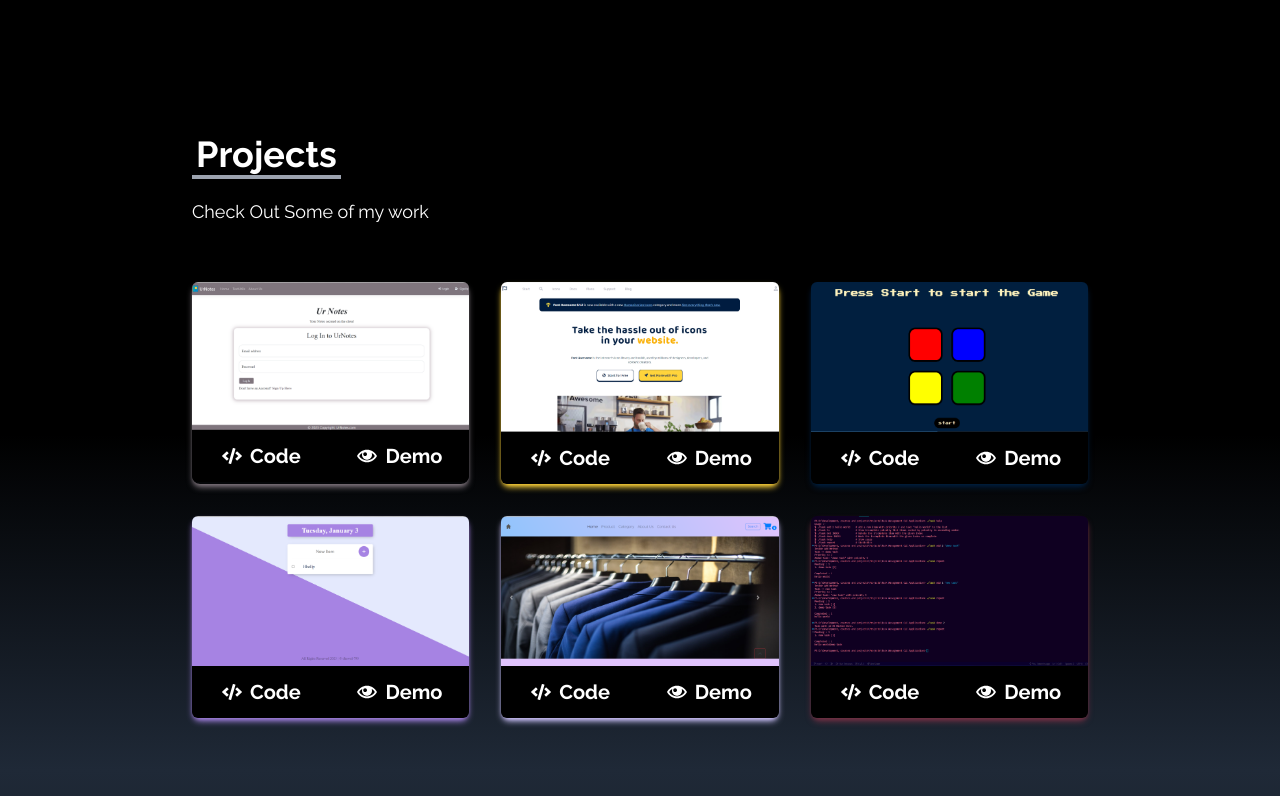
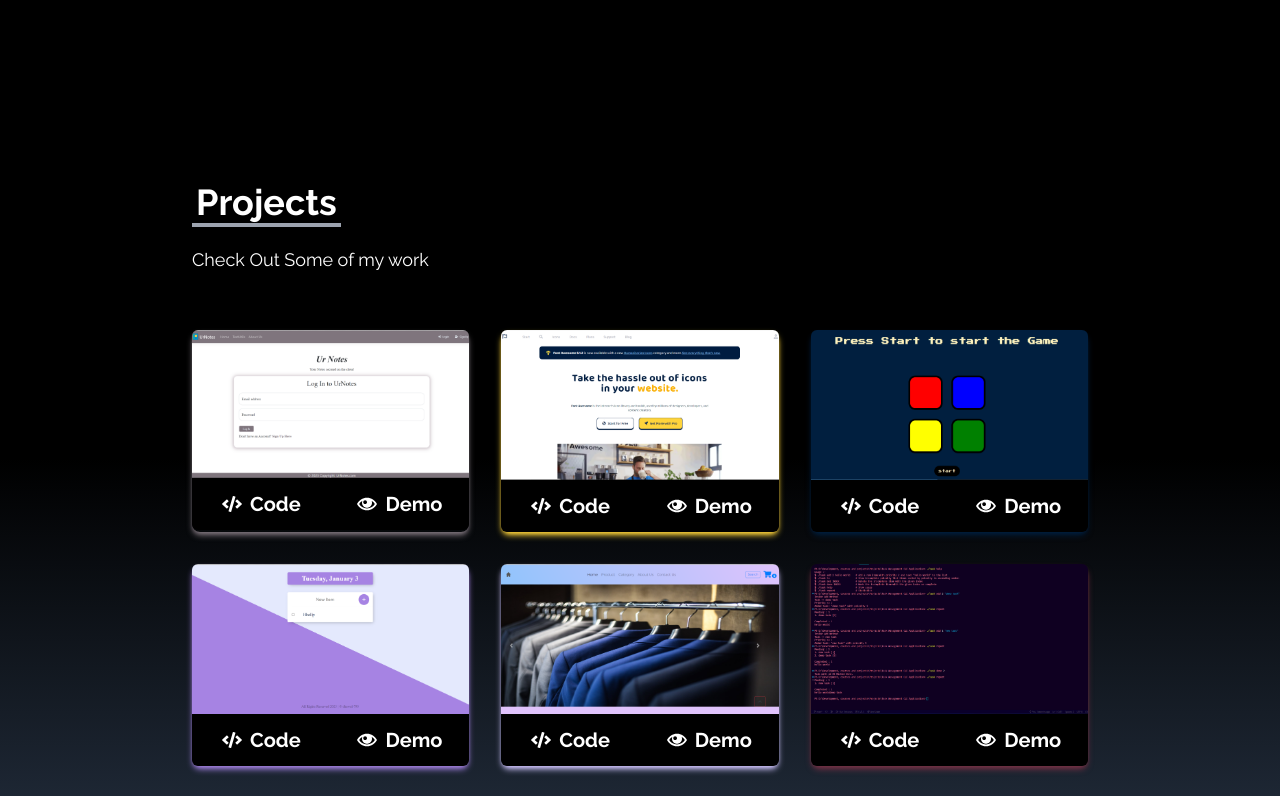
Before and after one commit to dhawal-793/DevFolio, a React (Vite) app: page / in a window 1280 px wide. Shown: the part 1704-2500 px from the top of the page. Built offline with nearby package versions, Linux system fonts and the light colour scheme.

Commit message:
Updated the section class with correct padding

```diff
--- a/src/index.css
+++ b/src/index.css
@@ -33,7 +33,7 @@
 
 @layer components {
   .section {
-    @apply flex flex-col  w-full h-full max-w-screen-lg px-10 md:px-16 mx-auto py-4;
+    @apply flex flex-col  w-full h-full max-w-screen-lg px-10 md:px-16 mx-auto py-16;
   }
   .form-input {
     @apply pt-[0.65rem] pb-[0.4rem] px-10  bg-transparent border-2 rounded-md placeholder-shown:border-gray-400 placeholder:text-gray-500 text-white focus:outline-none w-full focus:text-white focus:border-white ;
```
